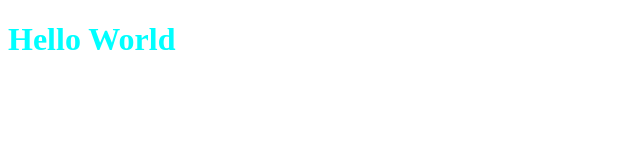
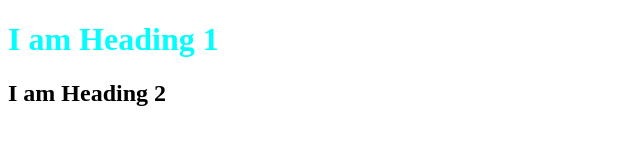
Before and after one commit to Players-456/LocalRepo, a plain HTML site: page index.html in a window 1280 px wide. Shown: the whole page, without its empty margins (0-640 px from the left). Drawn offline with Linux system fonts and the light colour scheme.

Commit message:
Update completed

```diff
--- a/index.html
+++ b/index.html
@@ -1,14 +1,20 @@
 <!DOCTYPE html>
 <html lang="en">
+
 <head>
     <meta charset="UTF-8">
     <meta name="viewport" content="width=device-width, initial-scale=1.0">
     <link rel="stylesheet" href="style.css">
     <title>First Demo</title>
 </head>
+
 <body>
     <h1>
-        Hello World
-    </h1>
+
+        I am Heading 1 </h1>
+    <h2>
+        I am Heading 2
+    </h2>
 </body>
+
 </html>
```
